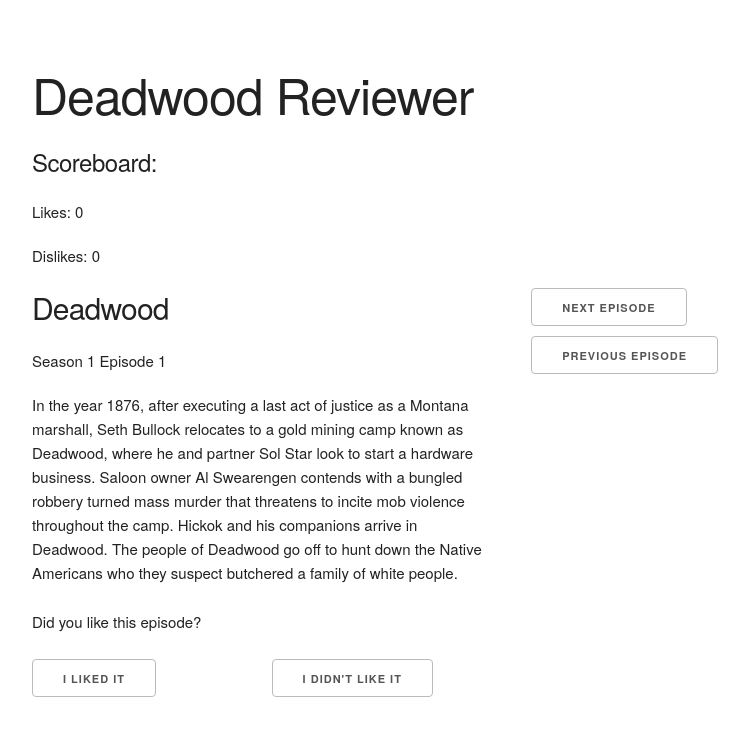
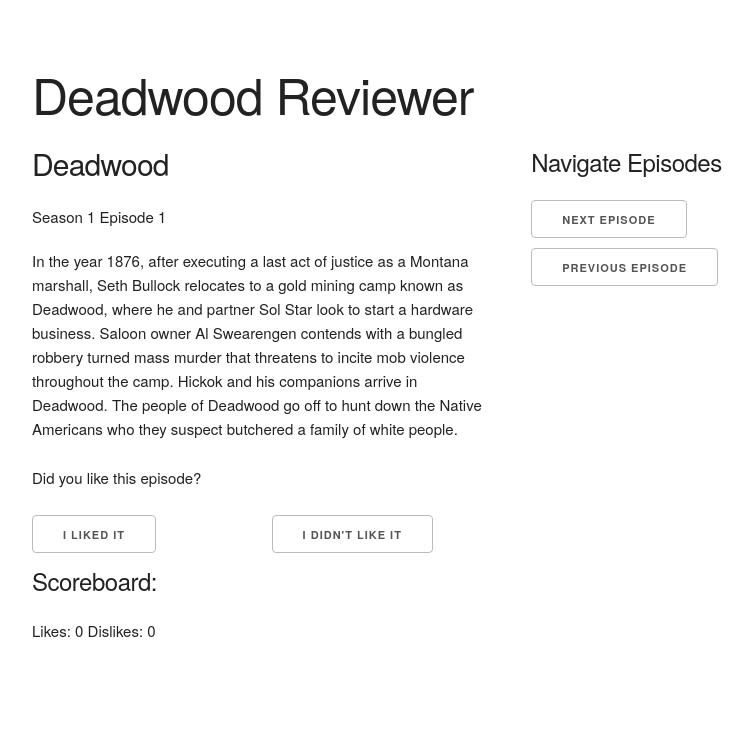
Before and after one commit to johnniereg/deadwood-reviewer, a React (Create React App) app: page / in a window 1280 px wide. Shown: the top 736 px of the page, without its empty margins (128-881 px from the left). Built offline with nearby package versions, Linux system fonts and the light colour scheme.

Commit message:
Layout changes

```diff
--- a/src/App.js
+++ b/src/App.js
@@ -33,7 +33,7 @@
         episodes: episodes
       });
 
-      this.changeEpisode('next');
+      // this.changeEpisode('next');
     }
 
     if (vote === 'dislike') {
@@ -44,7 +44,7 @@
         episodes: episodes
       });
 
-      this.changeEpisode('next');
+      // this.changeEpisode('next');
     }
 
   }
@@ -93,9 +93,6 @@
       <div className="App">
         <div className="header container">
           <h1>Deadwood Reviewer</h1>
-          <h5>Scoreboard:</h5>
-          <h6>Likes: {this.state.likes} </h6>
-          <h6>Dislikes: {this.state.dislikes} </h6>
         </div>
         <div className="container">
           <div className="row">
@@ -107,6 +104,7 @@
               </div>
             </div>
             <div className="one-half column">
+              <h5>Navigate Episodes</h5>
               <div onClick={(e) => {this.changeEpisode('next')}}>
                 <a className="button">Next Episode</a>
               </div>
@@ -115,6 +113,8 @@
               </div>
             </div>
           </div>
+          <h5>Scoreboard:</h5>
+          <h6>Likes: {this.state.likes} Dislikes: {this.state.dislikes} </h6>
         </div>
       </div>
     );
```
